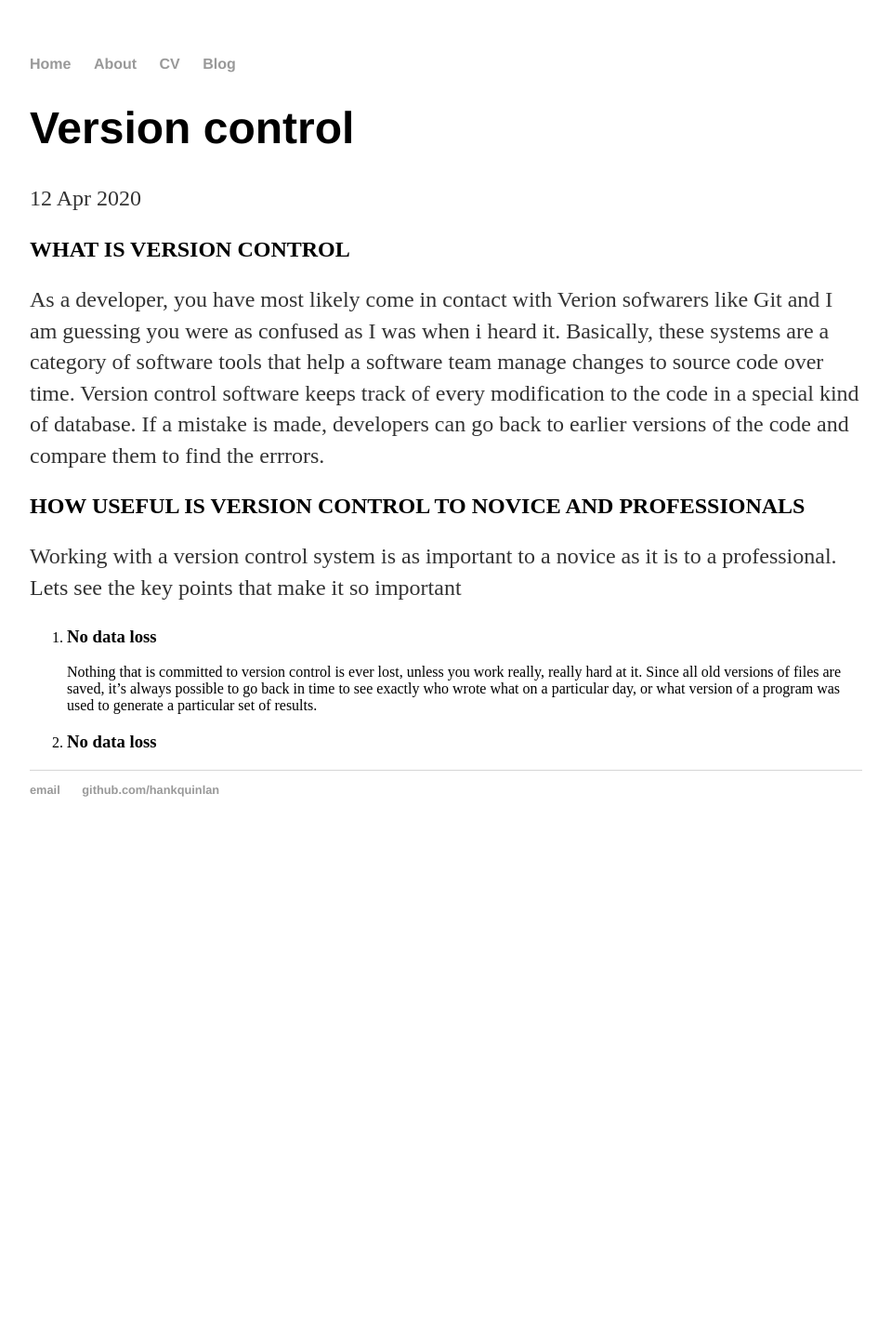
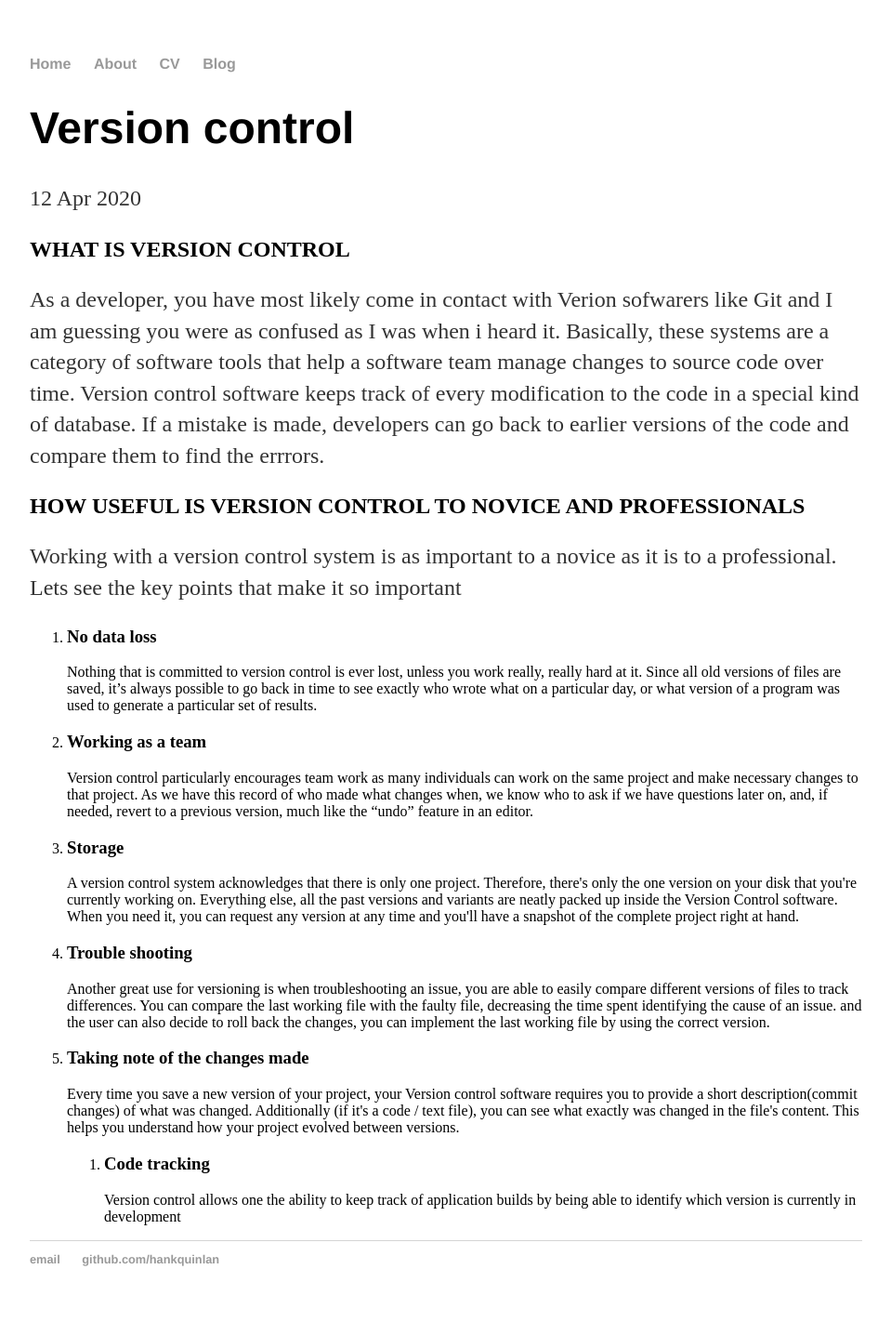
Before and after one commit to steph237/steph237.github.io, a Jekyll site: the page built from _posts/2020-04-12-version-control-article.md, in a window 1280 px wide. Shown: the whole page at 93% size, without its empty margins (160-1119 px from the left). Built offline with Jekyll 4.4.1, drawn with Linux system fonts in a browser that asks for light colours; before the commit the page ends 917 px from its top, so only the background shows below that.

Commit message:
Update 2020-04-12-version-control-article.md
almost done

```diff
--- a/_posts/2020-04-12-version-control-article.md
+++ b/_posts/2020-04-12-version-control-article.md
@@ -10,4 +10,9 @@ As a developer, you have most likely come in contact with Verion sofwarers like
 Working with a version control system is as important to a novice as it is to a professional. Lets see the key points that make it so important
 <ol>
   <li><h3>No data loss</h3>Nothing that is committed to version control is ever lost, unless you work really, really hard at it. Since all old versions of files are saved, it’s always possible to go back in time to see exactly who wrote what on a particular day, or what version of a program was used to generate a particular set of results.</li>
-  <li><h3>No data loss</h3>
+  <li><h3>Working as a team</h3> Version control particularly encourages team work as many individuals can work on the same project and make necessary changes to that project. As we have this record of who made what changes when, we know who to ask if we have questions later on, and, if needed, revert to a previous version, much like the “undo” feature in an editor.</li>
+  <li><h3>Storage</h3>A version control system acknowledges that there is only one project. Therefore, there's only the one version on your disk that you're currently working on. Everything else, all the past versions and variants are neatly packed up inside the Version Control software. When you need it, you can request any version at any time and you'll have a snapshot of the complete project right at hand.</li>
+  <li><h3>Trouble shooting</h3>Another great use for versioning is when troubleshooting an issue, you are able to easily compare different versions of files to track differences. You can compare the last working file with the faulty file, decreasing the time spent identifying the cause of an issue. and the user can also decide to roll back the changes, you can implement the last working file by using the correct version.</li>
+  <li><h3>Taking note of the changes made</h3>Every time you save a new version of your project, your Version control software requires you to provide a short description(commit changes) of what was changed. Additionally (if it's a code / text file), you can see what exactly was changed in the file's content. This helps you understand how your project evolved between versions.</li>
+<ol>
+  <li><h3>Code tracking</h3>Version control allows one the ability to keep track of application builds by being able to identify which version is currently in development </li>
```
